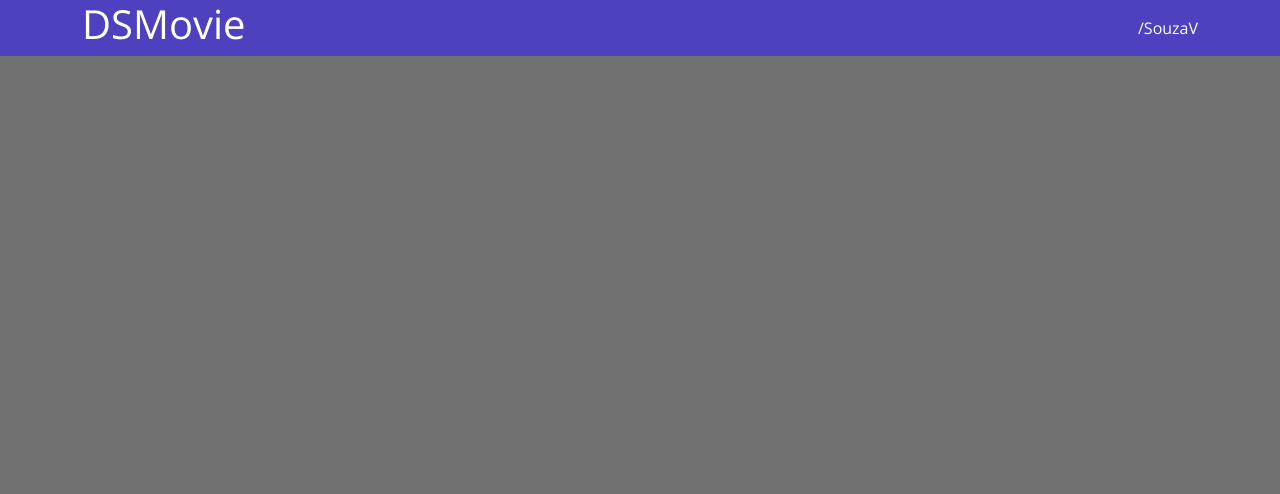
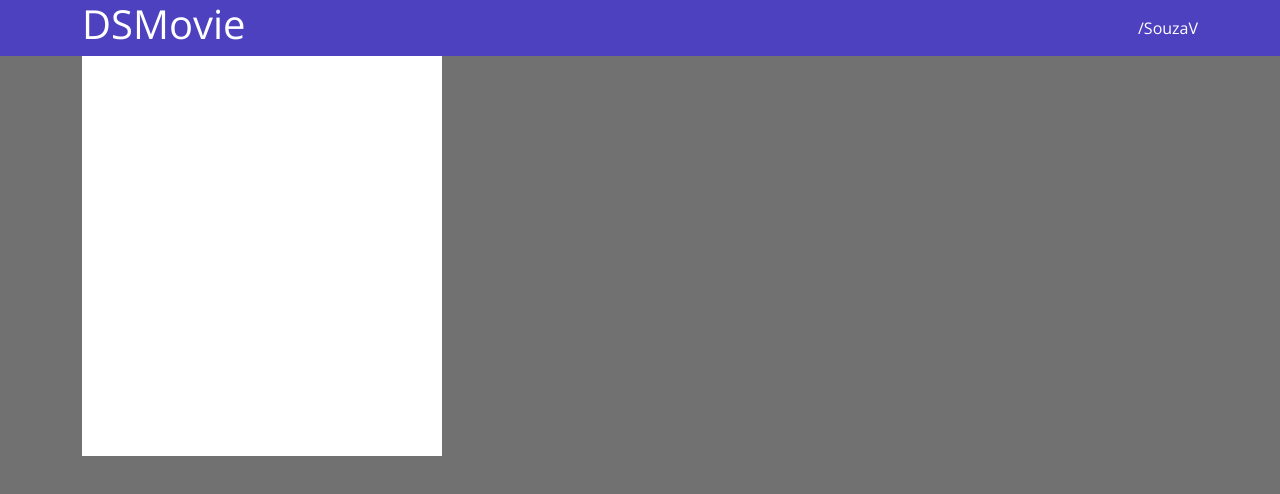
Before and after one commit to SouzaV/dsmovie-iniciante, a plain HTML site: page index.html in a window 1280 px wide. Drawn offline with nearby package versions, Linux system fonts and the light colour scheme.

Commit message:
Card 1
card antes da correção da aula

```diff
--- a/index.html
+++ b/index.html
@@ -19,5 +19,14 @@
             <a href="https://github.com/SouzaV">/SouzaV</a>
         </nav>
     </header>
+
+    <main>
+        <section id="dsmovies-cardlist" class="container">
+            <div class="dsmovie-card">
+
+            </div>
+        </section>
+
+    </main>
 </body>
 </html>
--- a/styless.css
+++ b/styless.css
@@ -21,3 +21,11 @@ a, a:hover{
     text-decoration: none;
     color: unset;
 }
+.dsmovie-card{
+    width: 360px;
+    height: 400px;
+    background-color: #ffff;
+}
+#dsmovies-card-list{
+    padding: 40px 0;
+}
```
